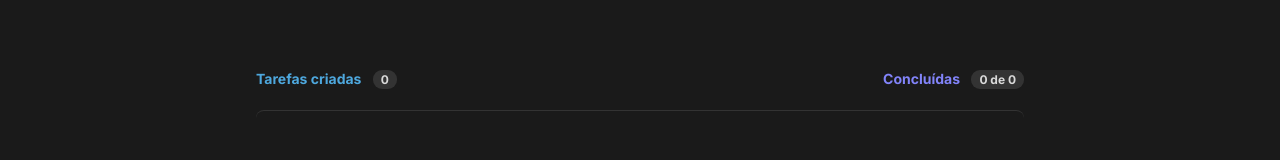
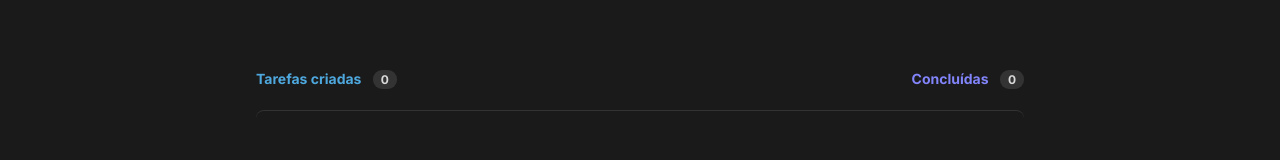
Before and after one commit to CamilaSBVieira/to-do-list, a React (Vite) app: page / in a window 1280 px wide. Shown: the part 250-410 px from the top of the page. Built offline with nearby package versions, Linux system fonts and the light colour scheme.

Commit message:
Fix Task list header

```diff
--- a/src/components/Tasks.tsx
+++ b/src/components/Tasks.tsx
@@ -41,7 +41,7 @@ export function Tasks({ tasks, onDeleteTask, onToggleTask, onDeleteAllTasks, onD
     <section className={styles.tasks}>
       <header className={styles.tasksHeader}>
         <p className={styles.tasksCreated}>Tarefas criadas <span>{numberOfTasks}</span></p>
-        <p className={styles.tasksFinished}>Concluídas <span>{numberOfCompletedTasks} de {numberOfTasks}</span></p>
+        <p className={styles.tasksFinished}>Concluídas {tasks.length === 0 && <span>0</span> || <span>{numberOfCompletedTasks} de {numberOfTasks}</span>}</p>
       </header>
       {tasks.length === 0 &&
         <div className={styles.taskListEmpty}>
```
